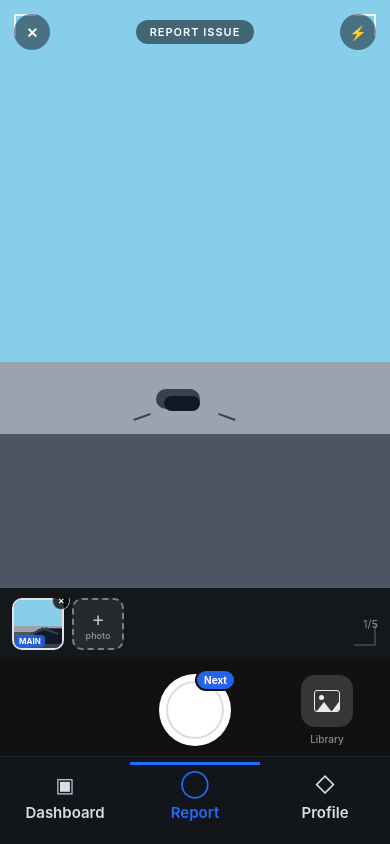
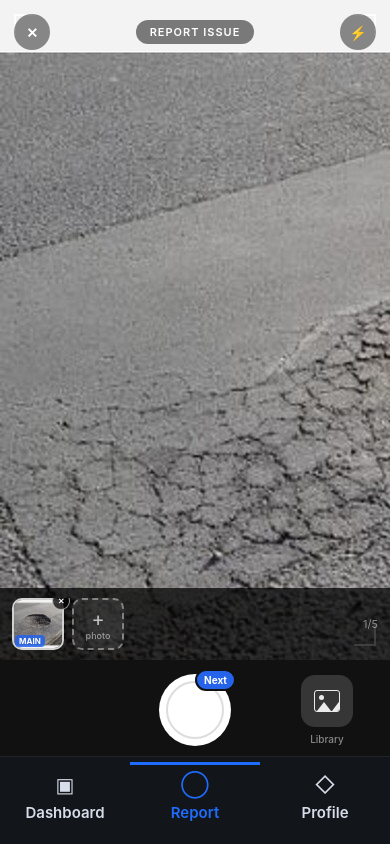
Before and after one commit to StanfordCS194/spr26-Team-7, a React Native app in the folder mobile/: screen / in a window 390 px wide. Built offline with nearby package versions, Linux system fonts and the light colour scheme.

Commit message:
Improvements: improve images and map for demo, minor fixes

```diff
--- a/mobile/src/components/MockStreetPhoto.tsx
+++ b/mobile/src/components/MockStreetPhoto.tsx
@@ -1,52 +1,9 @@
-import { View, ViewStyle } from 'react-native';
+import { Image, ImageStyle, StyleProp } from 'react-native';
 
-export const MockStreetPhoto = ({ style }: { style?: ViewStyle }) => (
-  <View style={[{ backgroundColor: '#6b7280', overflow: 'hidden' }, style]}>
-    {/* Sky */}
-    <View style={{ flex: 4, backgroundColor: '#87CEEB' }} />
-    {/* Sidewalk strip */}
-    <View style={{ flex: 0.8, backgroundColor: '#9ca3af' }} />
-    {/* Road */}
-    <View style={{ flex: 2.5, backgroundColor: '#4b5563' }} />
-    {/* Pothole outer */}
-    <View style={{
-      position: 'absolute',
-      top: '59%',
-      left: '40%',
-      width: 44,
-      height: 20,
-      borderRadius: 22,
-      backgroundColor: '#374151',
-    }} />
-    {/* Pothole inner */}
-    <View style={{
-      position: 'absolute',
-      top: '60%',
-      left: '42%',
-      width: 36,
-      height: 15,
-      borderRadius: 18,
-      backgroundColor: '#111827',
-    }} />
-    {/* Crack left */}
-    <View style={{
-      position: 'absolute',
-      top: '63%',
-      left: '34%',
-      width: 18,
-      height: 1.5,
-      backgroundColor: '#374151',
-      transform: [{ rotate: '-20deg' }],
-    }} />
-    {/* Crack right */}
-    <View style={{
-      position: 'absolute',
-      top: '63%',
-      left: '56%',
-      width: 18,
-      height: 1.5,
-      backgroundColor: '#374151',
-      transform: [{ rotate: '20deg' }],
-    }} />
-  </View>
+export const MockStreetPhoto = ({ style }: { style?: StyleProp<ImageStyle> }) => (
+  <Image
+    source={require('../../assets/pothole.jpg')}
+    style={[{ overflow: 'hidden' }, style]}
+    resizeMode="cover"
+  />
 );
--- a/mobile/src/components/WireframeHeader.tsx
+++ b/mobile/src/components/WireframeHeader.tsx
@@ -9,17 +9,12 @@ type WireframeHeaderProps = {
 export const WireframeHeader = ({ title, showBack, onBack }: WireframeHeaderProps) => {
   return (
     <View style={styles.header}>
-      <Text style={styles.title}>Wireframe: {title}</Text>
-      <View style={styles.rightControls}>
-        {showBack ? (
-          <Pressable onPress={onBack} accessibilityRole="button" style={styles.backButton}>
-            <Text style={styles.backButtonText}>{"\u2190 Back"}</Text>
-          </Pressable>
-        ) : null}
-        <Pressable style={styles.resetButton} accessibilityRole="button">
-          <Text style={styles.resetButtonText}>Reset</Text>
+      <Text style={styles.title}>{title}</Text>
+      {showBack ? (
+        <Pressable onPress={onBack} accessibilityRole="button" style={styles.backButton}>
+          <Text style={styles.backButtonText}>{"\u2190 Back"}</Text>
         </Pressable>
-      </View>
+      ) : null}
     </View>
   )
 }
@@ -39,22 +34,6 @@ const styles = StyleSheet.create({
     fontWeight: '600',
     fontSize: 20,
   },
-  rightControls: {
-    flexDirection: 'row',
-    alignItems: 'center',
-    gap: 10,
-  },
-  resetButton: {
-    backgroundColor: '#3A3F45',
-    borderRadius: 8,
-    paddingHorizontal: 14,
-    paddingVertical: 8,
-  },
-  resetButtonText: {
-    color: '#fff',
-    fontWeight: '700',
-    fontSize: 16,
-  },
   backButton: {
     paddingVertical: 6,
     paddingHorizontal: 2,
--- a/mobile/src/screens/ClassificationScreen.tsx
+++ b/mobile/src/screens/ClassificationScreen.tsx
@@ -1,6 +1,7 @@
 import { useRef, useState } from "react";
 import {
   Animated,
+  Image,
   PanResponder,
   Pressable,
   ScrollView,
@@ -10,7 +11,6 @@ import {
   View,
 } from "react-native";
 import { MiniMapView } from "../components/MiniMapView";
-import { MockStreetPhoto } from "../components/MockStreetPhoto";
 import { T } from "../theme";
 
 const CATEGORIES = [
@@ -133,7 +133,7 @@ export const ClassificationScreen = ({
           <Text style={styles.backIcon}>‹</Text>
         </Pressable>
         <View style={styles.headerText}>
-          <Text style={styles.headerTitle}>Confirm &amp; submit</Text>
+          <Text style={styles.headerTitle}>Confirm & submit</Text>
           <Text style={styles.headerSubtitle}>Review details, then send</Text>
         </View>
       </View>
@@ -145,7 +145,7 @@ export const ClassificationScreen = ({
       >
         {/* Photo thumbnail */}
         <View style={styles.photoStrip}>
-          <MockStreetPhoto style={StyleSheet.absoluteFillObject} />
+          <Image source={require('../../assets/pothole.jpg')} style={{ width: '100%', height: '100%' }} resizeMode="contain" />
           <View style={styles.categoryChip}>
             <View style={styles.categoryDot} />
             <Text style={styles.categoryChipText}>{category}</Text>
@@ -245,7 +245,7 @@ export const ClassificationScreen = ({
             </View>
             <View style={{ flex: 1 }}>
               <Text style={styles.addressMain}>
-                Willow St &amp; Lincoln Ave
+                Willow St & Lincoln Ave
               </Text>
               <Text style={styles.addressSub}>San Jose, CA 95125</Text>
             </View>
@@ -271,7 +271,7 @@ export const ClassificationScreen = ({
           accessibilityRole="button"
         >
           <Text style={styles.submitCheck}>✓</Text>
-          <Text style={styles.submitText}>Confirm &amp; submit</Text>
+          <Text style={styles.submitText}>Confirm & submit</Text>
         </Pressable>
       </View>
     </View>
@@ -300,7 +300,7 @@ const styles = StyleSheet.create({
   scroll: { padding: 14, gap: 10, paddingBottom: 24 },
 
   photoStrip: {
-    height: 120,
+    height: 240,
     borderRadius: 0,
     overflow: "hidden",
     backgroundColor: "#111",
--- a/mobile/src/screens/DashboardScreen.tsx
+++ b/mobile/src/screens/DashboardScreen.tsx
@@ -1,10 +1,14 @@
-import { Pressable, ScrollView, StyleSheet, Text, View } from 'react-native'
+import { Image, Pressable, ScrollView, StyleSheet, Text, View } from 'react-native'
 import { topIssues } from '../data/mockData'
 import { WireframeHeader } from '../components/WireframeHeader'
 
 const filters = ['Roads', 'Utilities', 'Parks', 'Transit', 'Buildings']
 
-export const DashboardScreen = () => {
+type DashboardScreenProps = {
+  onIssueSelect?: () => void
+}
+
+export const DashboardScreen = ({ onIssueSelect }: DashboardScreenProps) => {
   return (
     <View style={styles.page}>
       <WireframeHeader title="Dashboard" />
@@ -12,7 +16,13 @@ export const DashboardScreen = () => {
         <Text style={styles.title}>Downtown Neighborhood</Text>
         <Text style={styles.subtitle}>Auto-detected · Zoom out to district/city</Text>
         <View style={styles.mapCard}>
-          <View style={[styles.pin, { top: 40, left: 80, backgroundColor: '#F08B00' }]} />
+          <Image source={require('../../assets/SJMap-hardcode.png')} style={{ width: '100%', height: '100%' }} resizeMode="cover" />
+          <Pressable
+            style={[styles.pin, { top: '28%', left: '22%', backgroundColor: '#F08B00', borderWidth: 2, borderColor: '#fff' }]}
+            onPress={onIssueSelect}
+            accessibilityRole="button"
+            accessibilityLabel="Pothole at Willow St & Lincoln Ave"
+          />
           <View style={[styles.pin, { top: 110, left: 150, backgroundColor: '#0F9CFF' }]} />
           <View style={[styles.pin, { top: 70, left: 250, backgroundColor: '#28A745' }]} />
           <View style={[styles.pin, { top: 155, left: 220, backgroundColor: '#A35DFF' }]} />
@@ -49,7 +59,7 @@ const styles = StyleSheet.create({
   content: { padding: 14, gap: 14, paddingBottom: 24 },
   title: { fontSize: 22, fontWeight: '800' },
   subtitle: { color: '#69768A', fontWeight: '500' },
-  mapCard: { height: 220, borderRadius: 16, backgroundColor: '#EBF0F6', overflow: 'hidden' },
+  mapCard: { height: 290, borderRadius: 16, backgroundColor: '#EBF0F6', overflow: 'hidden' },
   pin: { position: 'absolute', width: 16, height: 16, borderRadius: 999 },
   filterRow: { flexDirection: 'row', flexWrap: 'wrap', gap: 8 },
   filterPill: {
--- a/mobile/src/screens/DuplicateScreen.tsx
+++ b/mobile/src/screens/DuplicateScreen.tsx
@@ -1,5 +1,4 @@
-import { Pressable, ScrollView, StyleSheet, Text, View } from "react-native";
-import { MockStreetPhoto } from "../components/MockStreetPhoto";
+import { Image, Pressable, ScrollView, StyleSheet, Text, View } from "react-native";
 import { T } from "../theme";
 
 type DuplicateScreenProps = {
@@ -41,7 +40,7 @@ export const DuplicateScreen = ({
       {/* Existing report card */}
       <View style={styles.reportCard}>
         <View style={styles.reportPhoto}>
-          <MockStreetPhoto style={StyleSheet.absoluteFillObject} />
+          <Image source={require('../../assets/pothole.jpg')} style={{ width: '100%', height: '100%' }} resizeMode="contain" />
           <View style={styles.reportPhotoOverlay} />
           <View style={styles.reportBadges}>
             <View style={styles.typeBadge}>
@@ -133,7 +132,7 @@ const styles = StyleSheet.create({
     overflow: "hidden",
   },
   reportPhoto: {
-    height: 100,
+    height: 200,
     backgroundColor: "#111",
     overflow: "hidden",
     position: "relative",
--- a/mobile/src/screens/IssueStatusScreen.tsx
+++ b/mobile/src/screens/IssueStatusScreen.tsx
@@ -1,4 +1,4 @@
-import { Pressable, ScrollView, StyleSheet, Text, View } from 'react-native'
+import { Image, Pressable, ScrollView, StyleSheet, Text, View } from 'react-native'
 import { ReportRecord } from '../types'
 import { WireframeHeader } from '../components/WireframeHeader'
 
@@ -20,12 +20,21 @@ export const IssueStatusScreen = ({ report, onBack }: IssueStatusScreenProps) =>
           <Text style={styles.badgeText}>{report.status}</Text>
         </View>
         <View style={styles.photoArea}>
-          <Text style={styles.photoLabel}>Photo</Text>
+          <Image
+            source={require('../../assets/pothole.jpg')}
+            style={{ width: '100%', height: '100%' }}
+            resizeMode="contain"
+          />
         </View>
         <View style={styles.card}>
           <Text style={styles.label}>Location</Text>
           <View style={styles.mapArea}>
-            <Text style={styles.pin}>📍</Text>
+            <Image
+              source={require('../../assets/SJMap-hardcode.png')}
+              style={{ width: '100%', height: '100%' }}
+              resizeMode="cover"
+            />
+            <View style={styles.mapPin} />
           </View>
           <Text style={styles.value}>{report.address}</Text>
         </View>
@@ -72,24 +81,31 @@ const styles = StyleSheet.create({
   },
   badgeText: { color: '#6C5600', fontWeight: '700' },
   photoArea: {
-    height: 170,
+    height: 280,
     borderRadius: 14,
-    backgroundColor: '#E5EAF1',
-    justifyContent: 'center',
-    alignItems: 'center',
+    overflow: 'hidden',
+    backgroundColor: '#1a1a1a',
   },
-  photoLabel: { color: '#7C889B', fontWeight: '700', fontSize: 18 },
   card: { borderRadius: 14, borderWidth: 1, borderColor: '#E2E9F1', padding: 12, gap: 8 },
   label: { color: '#4E5A6E', fontWeight: '600', marginTop: 6, fontSize: 28 / 2 },
   value: { color: '#151B28', fontWeight: '700', fontSize: 36 / 2 },
   mapArea: {
-    height: 120,
+    height: 230,
     borderRadius: 10,
+    overflow: 'hidden',
     backgroundColor: '#EDF2F8',
-    justifyContent: 'center',
-    alignItems: 'center',
   },
-  pin: { fontSize: 30 },
+  mapPin: {
+    position: 'absolute',
+    width: 14,
+    height: 14,
+    borderRadius: 7,
+    backgroundColor: '#F08B00',
+    borderWidth: 2,
+    borderColor: '#fff',
+    top: '28%',
+    left: '22%',
+  },
   timelineTitle: { fontWeight: '800', fontSize: 36 / 2, marginBottom: 4 },
   timelineRow: { flexDirection: 'row', alignItems: 'flex-start', gap: 12, marginBottom: 10 },
   dot: { width: 10, height: 10, borderRadius: 999, backgroundColor: '#1F6DFF', marginTop: 7 },
--- a/mobile/src/screens/ProfileScreen.tsx
+++ b/mobile/src/screens/ProfileScreen.tsx
@@ -1,4 +1,5 @@
 import { Pressable, ScrollView, StyleSheet, Switch, Text, View } from 'react-native'
+import { useState } from 'react'
 import { WireframeHeader } from '../components/WireframeHeader'
 
 type ProfileScreenProps = {
@@ -50,10 +51,11 @@ export const ProfileScreen = ({ isSignedIn, onToggleAuth }: ProfileScreenProps)
 }
 
 const PreferenceRow = ({ label }: { label: string }) => {
+  const [enabled, setEnabled] = useState(true)
   return (
     <View style={styles.preferenceRow}>
       <Text style={styles.preferenceLabel}>{label}</Text>
-      <Switch value />
+      <Switch value={enabled} onValueChange={setEnabled} />
     </View>
   )
 }
--- a/mobile/src/screens/ReportConfirmationScreen.tsx
+++ b/mobile/src/screens/ReportConfirmationScreen.tsx
@@ -1,6 +1,5 @@
 import { useEffect, useRef } from 'react';
-import { Animated, Pressable, ScrollView, StyleSheet, Text, View } from 'react-native';
-import { MockStreetPhoto } from '../components/MockStreetPhoto';
+import { Animated, Image, Pressable, ScrollView, StyleSheet, Text, View } from 'react-native';
 import { Classification } from './ClassificationScreen';
 import { T } from '../theme';
 
@@ -72,14 +71,14 @@ export const ReportConfirmationScreen = ({
         {/* Summary card */}
         <Animated.View style={[styles.summaryCard, { opacity: fadeAnim, transform: [{ translateY: slideAnim }] }]}>
           <View style={styles.summaryPhoto}>
-            <MockStreetPhoto style={StyleSheet.absoluteFillObject} />
+            <Image source={require('../../assets/pothole.jpg')} style={{ width: '100%', height: '100%' }} resizeMode="contain" />
             <View style={styles.summaryPhotoOverlay} />
           </View>
           <View style={styles.summaryBody}>
             <View style={styles.summaryRow}>
               <View style={{ flex: 1 }}>
                 <Text style={styles.summaryTag}>{tag}</Text>
-                <Text style={styles.summaryAddr}>Willow St &amp; Lincoln Ave, San Jose</Text>
+                <Text style={styles.summaryAddr}>Willow St & Lincoln Ave, San Jose</Text>
               </View>
               <View style={[styles.filedBadge, { backgroundColor: merged ? T.blueLight : T.greenLight }]}>
                 <Text style={[styles.filedBadgeText, { color: merged ? T.blue : T.green }]}>
@@ -156,7 +155,7 @@ const styles = StyleSheet.create({
     overflow: 'hidden',
   },
   summaryPhoto: {
-    height: 80,
+    height: 200,
     backgroundColor: '#111',
     overflow: 'hidden',
     position: 'relative',
```
Also changed, not shown: mobile/App.tsx (+9 -3 lines), mobile/src/screens/ReportPreviewScreen.tsx (+7 -16 lines), mobile/src/screens/ReportReviewScreen.tsx (+7 -4 lines), mobile/src/screens/ReportSubmittingScreen.tsx (+5 -2 lines), mobile/assets/SJMap-hardcode.png (added), mobile/assets/pothole.jpg (added).
